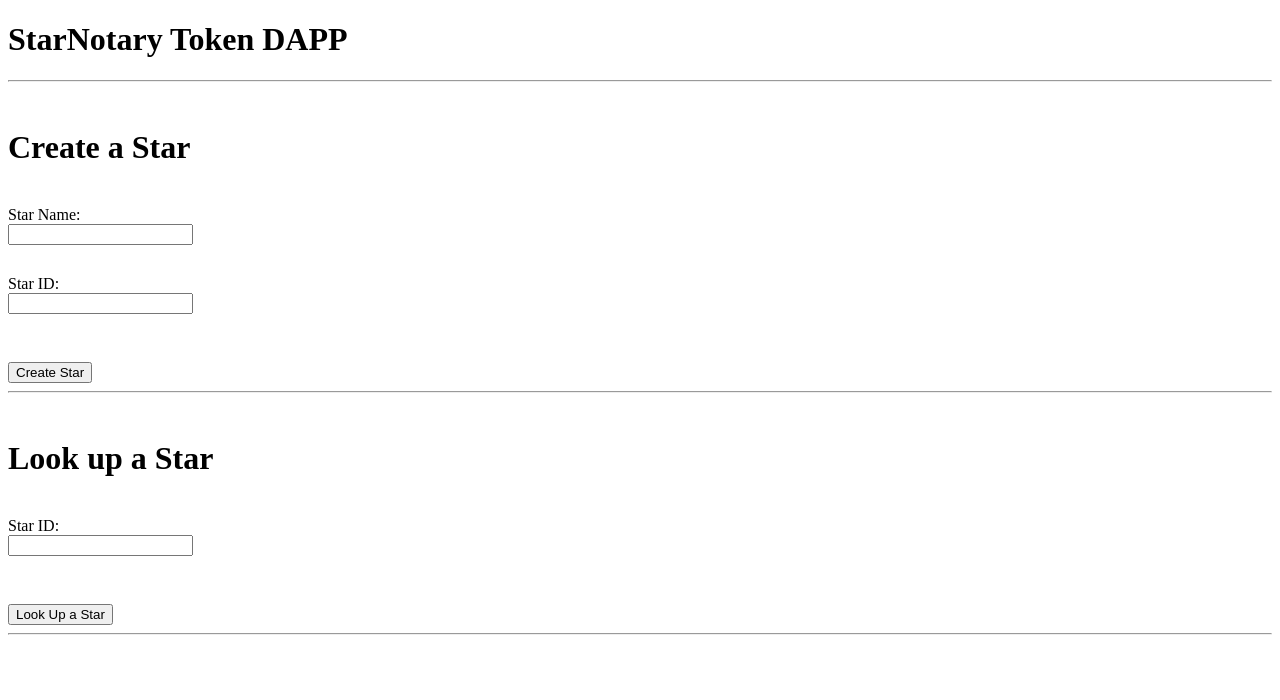
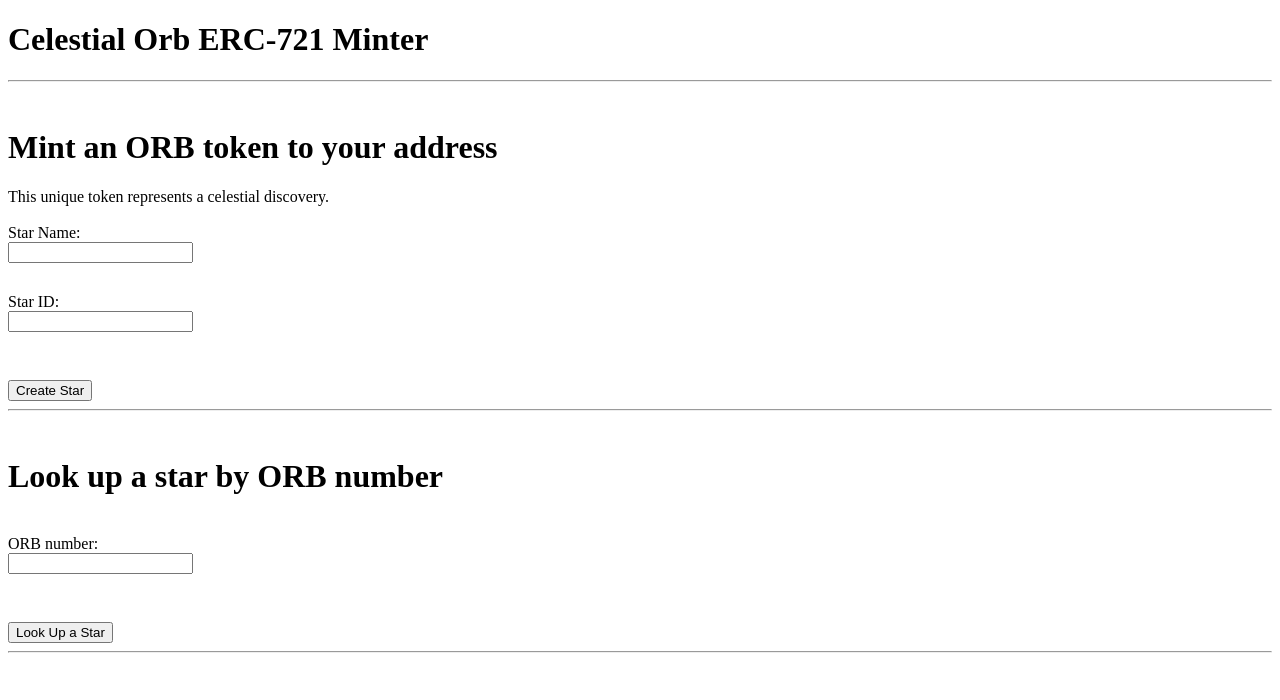
Before and after one commit to deerchomp/erc721-orb-token, a website built with webpack: page app/src/index.html in a window 1280 px wide. Built offline with nearby package versions, Linux system fonts and the light colour scheme; what web3 would draw is missing.

Commit message:
improving documentation

```diff
--- a/app/src/index.html
+++ b/app/src/index.html
@@ -1,7 +1,7 @@
 <!DOCTYPE html>
 <html>
   <head>
-    <title>StarNotary DAPP</title>
+    <title>Decentralized Star Notary</title>
     <link href='https://fonts.googleapis.com/css?family=Open+Sans:400,700' rel='stylesheet' type='text/css'>
   </head>
   <style>
@@ -11,20 +11,22 @@
     }
   </style>
   <body>
-    <h1>StarNotary Token DAPP</h1>
+    <h1>Celestial Orb ERC-721 Minter</h1>
 
     <hr>
 
     <br>
-      <h1>Create a Star</h1>
+      <h1>Mint an ORB token to your address</h1>
+      <body>This unique token represents a celestial discovery.</body>
+      <br>
       <br><label for="starName">Star Name:</label><input type="text" id="starName"></input>
       <br><label for="starId">Star ID:</label><input type="text" id="starId"></input>
       <br><br><button id="createStar" onclick="App.createStar()">Create Star</button>
       <br>
       <hr>
       <br>
-      <h1>Look up a Star</h1>
-      <br><label for="name">Star ID:</label><input type="text" id="lookid"></input>
+      <h1>Look up a star by ORB number</h1>
+      <br><label for="name">ORB number:</label><input type="text" id="lookid"></input>
       <br><br><button onclick="App.lookUp()">Look Up a Star</button>
       <hr>
       <br>
```
Also changed, not shown: README.md.
